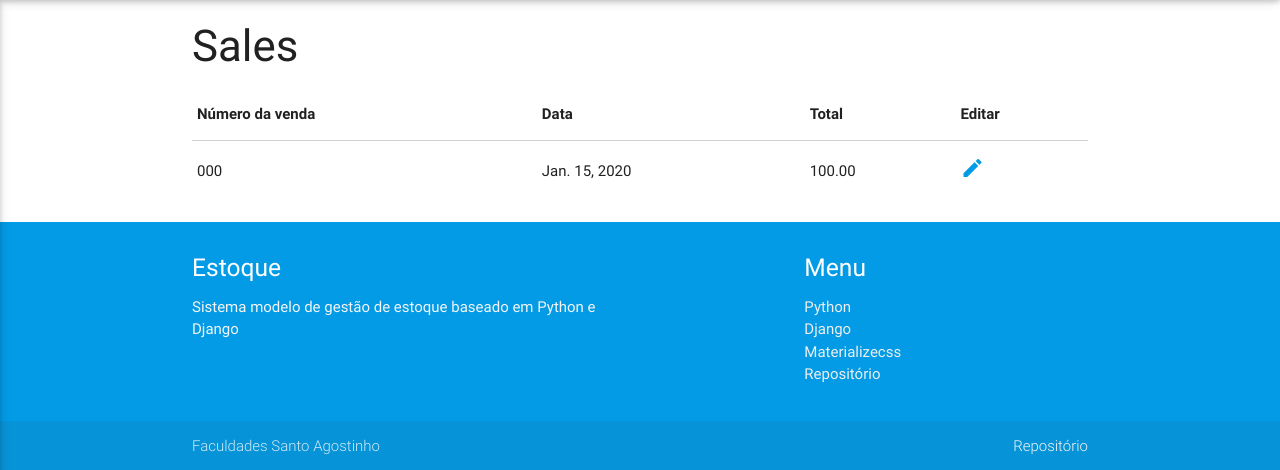
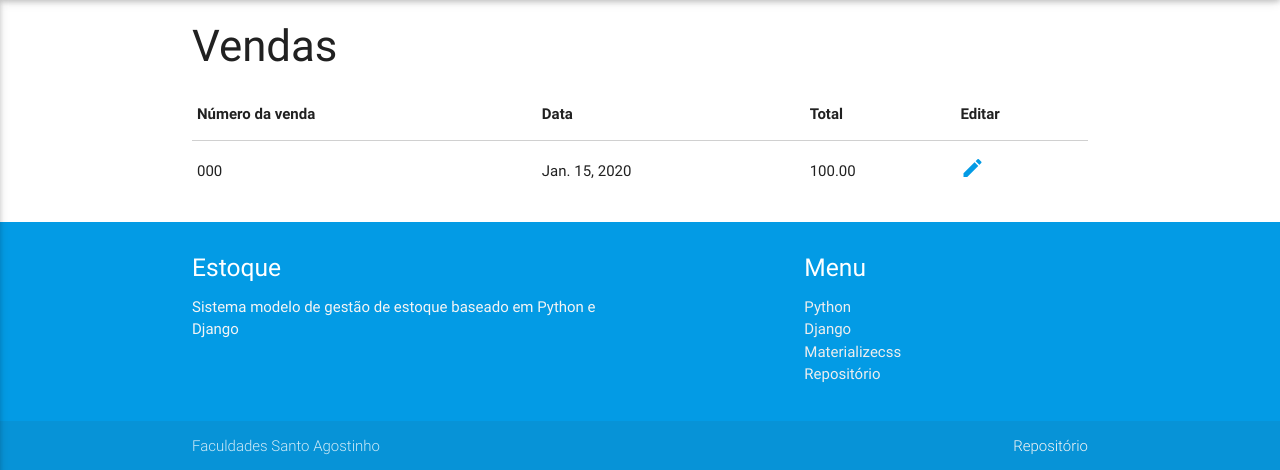
Before and after one commit to pcego/projeto_final, a Django app: page /sales/ in a window 1280 px wide. Shown: the part 64-534 px from the top of the page. Run offline with Django 3.2, Linux system fonts and the light colour scheme; a user stored in the database is signed in; tables that the repository leaves empty hold one stand-in row (values such as "Sample post"); some libraries are stand-ins or nearby versions.

Commit message:
corrigindo nome

```diff
--- a/django_project/core/templates/core/sales.html
+++ b/django_project/core/templates/core/sales.html
@@ -55,7 +55,7 @@
     <div class="container">
         <!--Main here-->
 
-        <h3>Sales</h3>
+        <h3>Vendas</h3>
         <div class="wow fadeInUp content-card animated" style="visibility: visible; animation-name: fadeInUp;">
             <table>
                 <thead>
```
